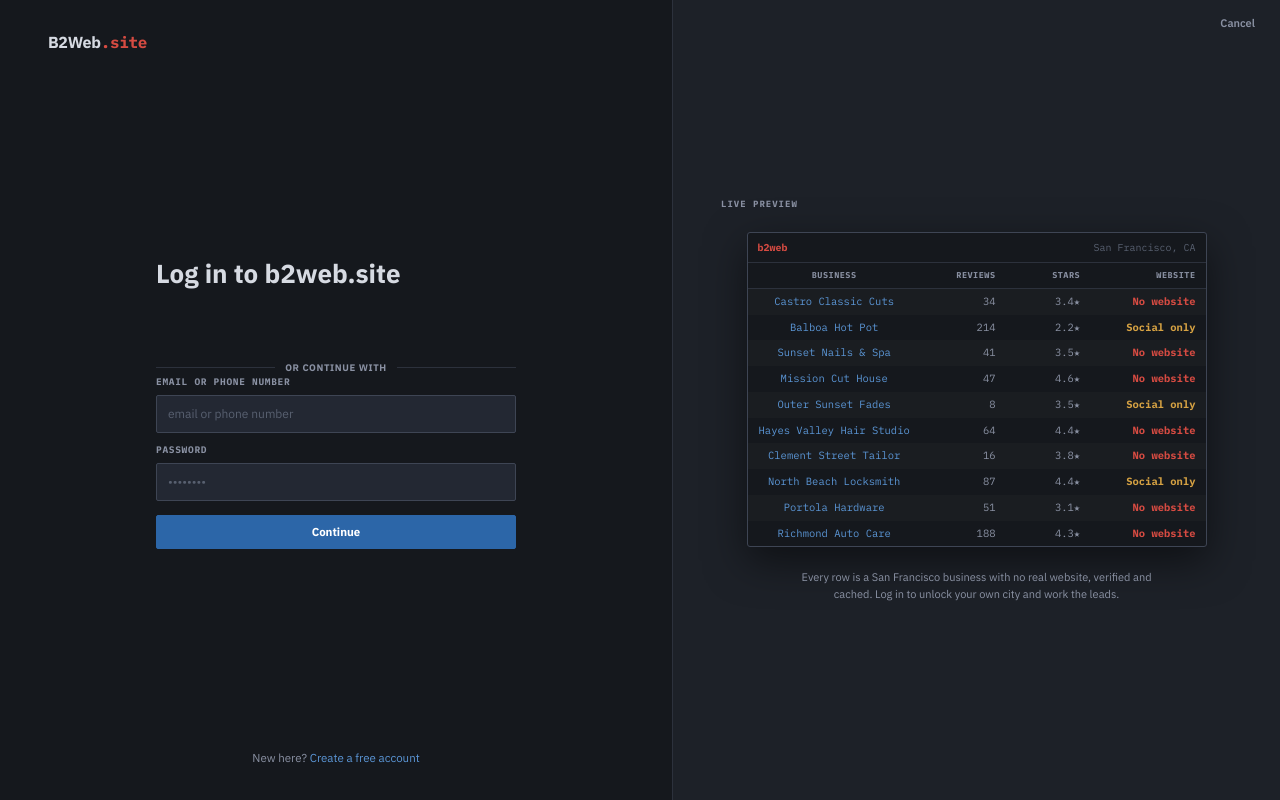
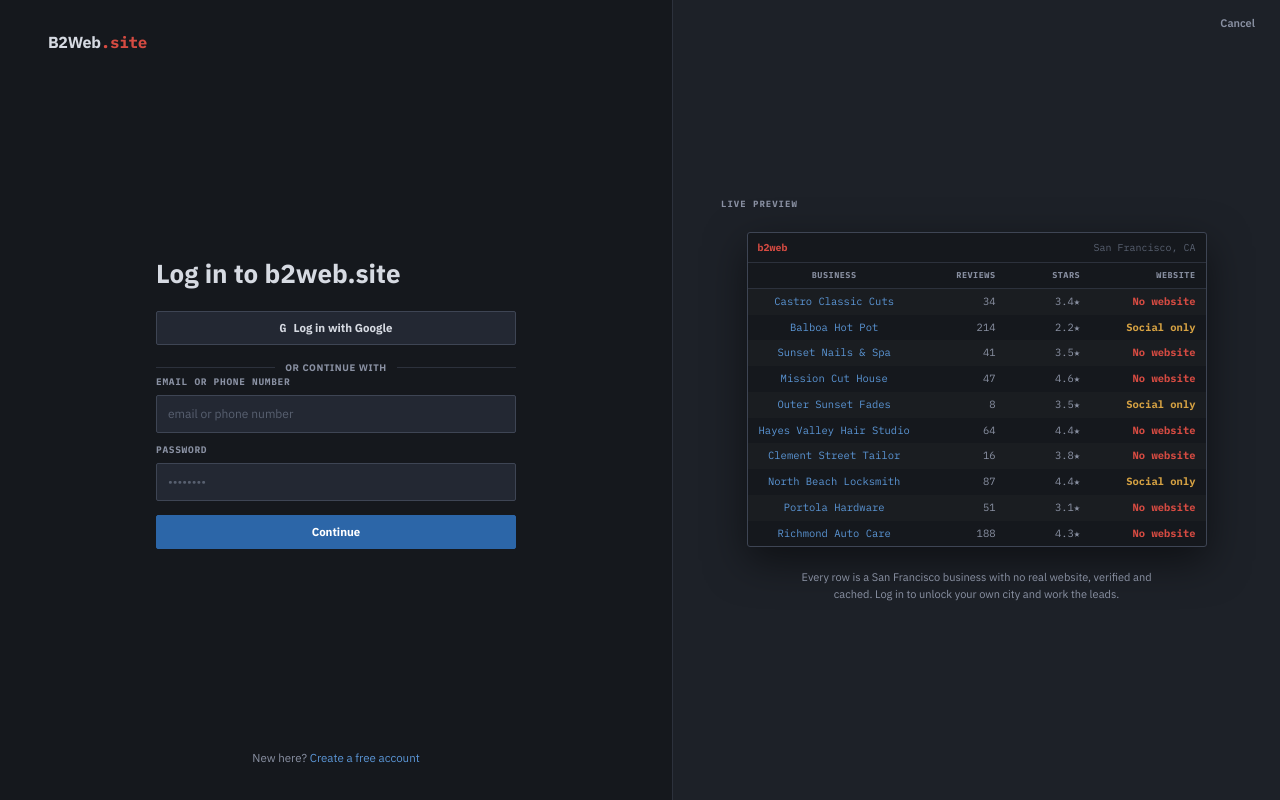
Before and after one commit to edwardwaldman/b2web, a Next.js app: page /login in a window 1280 px wide. Built offline with nearby package versions, Linux system fonts and the light colour scheme; no server answers.

Commit message:
Add Google OAuth sign-in functionality

```diff
--- a/app/login/page.tsx
+++ b/app/login/page.tsx
@@ -62,7 +62,7 @@
   );
 }
 
-type Busy = null | 'auth';
+type Busy = null | 'auth' | 'google';
 type Msg = { kind: 'error' | 'success'; text: string } | null;
 
 export default function LoginPage() {
@@ -177,8 +177,26 @@
     setBusy(null);
   };
 
-  // Google sign-in was removed for now. The button's slot is kept (hidden)
-  // below so the form doesn't shift and a real provider can drop back in.
+  // ── Google OAuth. Requires the provider to be enabled in Supabase. ───────
+  const google = async () => {
+    if (busy) return;
+    setMsg(null);
+    setBusy('google');
+    try {
+      const { error } = await supabase.auth.signInWithOAuth({
+        provider: 'google',
+        options: { redirectTo: `${window.location.origin}/` },
+      });
+      if (error) {
+        setMsg(err(error.message));
+        setBusy(null);
+      }
+      // On success the browser navigates to Google; leave the spinner on.
+    } catch {
+      setMsg(err('Could not reach Google sign-in. Try again.'));
+      setBusy(null);
+    }
+  };
 
   const onEnter = (e: React.KeyboardEvent) => { if (e.key === 'Enter') submit(); };
 
@@ -200,12 +218,12 @@
             {su ? 'Create a free account' : 'Log in to b2web.site'}
           </h1>
 
-          {/* Google sign-in removed; the slot is kept (hidden) so the form
-              below keeps its position and a real OAuth button can drop back in. */}
-          <div aria-hidden="true"
-            style={{ ...S.outBtn, width: '100%', justifyContent: 'center', background: PANEL2, visibility: 'hidden' }}>
-            &nbsp;
-          </div>
+          <button className="btnO" style={{ ...S.outBtn, width: '100%', justifyContent: 'center', background: PANEL2, ...(busy === 'google' ? { opacity: 0.75, cursor: 'default' } : null) }}
+            onClick={google} disabled={!!busy}>
+            {busy === 'google'
+              ? (<><Spin /> Connecting to Google</>)
+              : (<><span style={{ fontFamily: mono, fontWeight: 700 }}>G</span> {su ? 'Sign up' : 'Log in'} with Google</>)}
+          </button>
 
           <div style={S.orRow}>
             <span style={S.orLine} />
```
